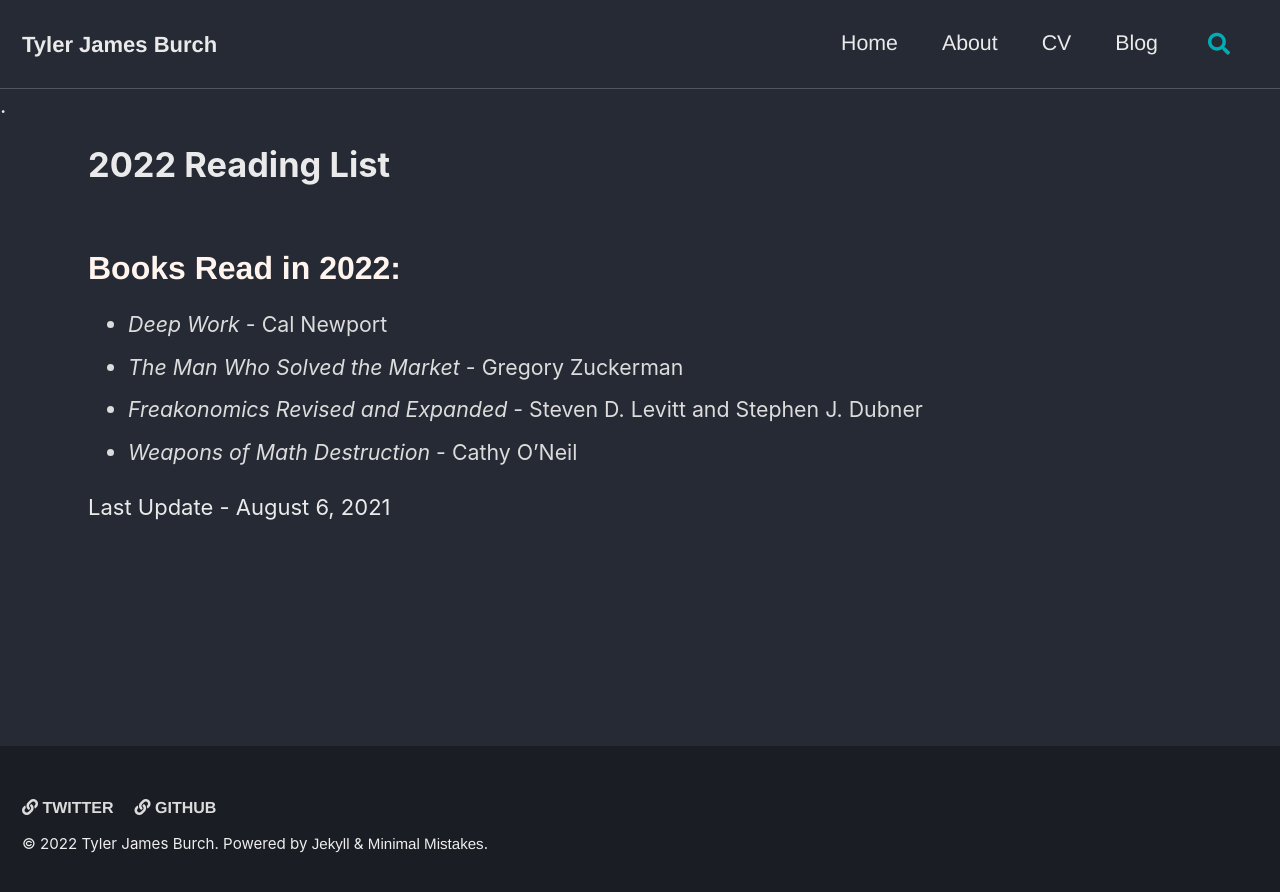
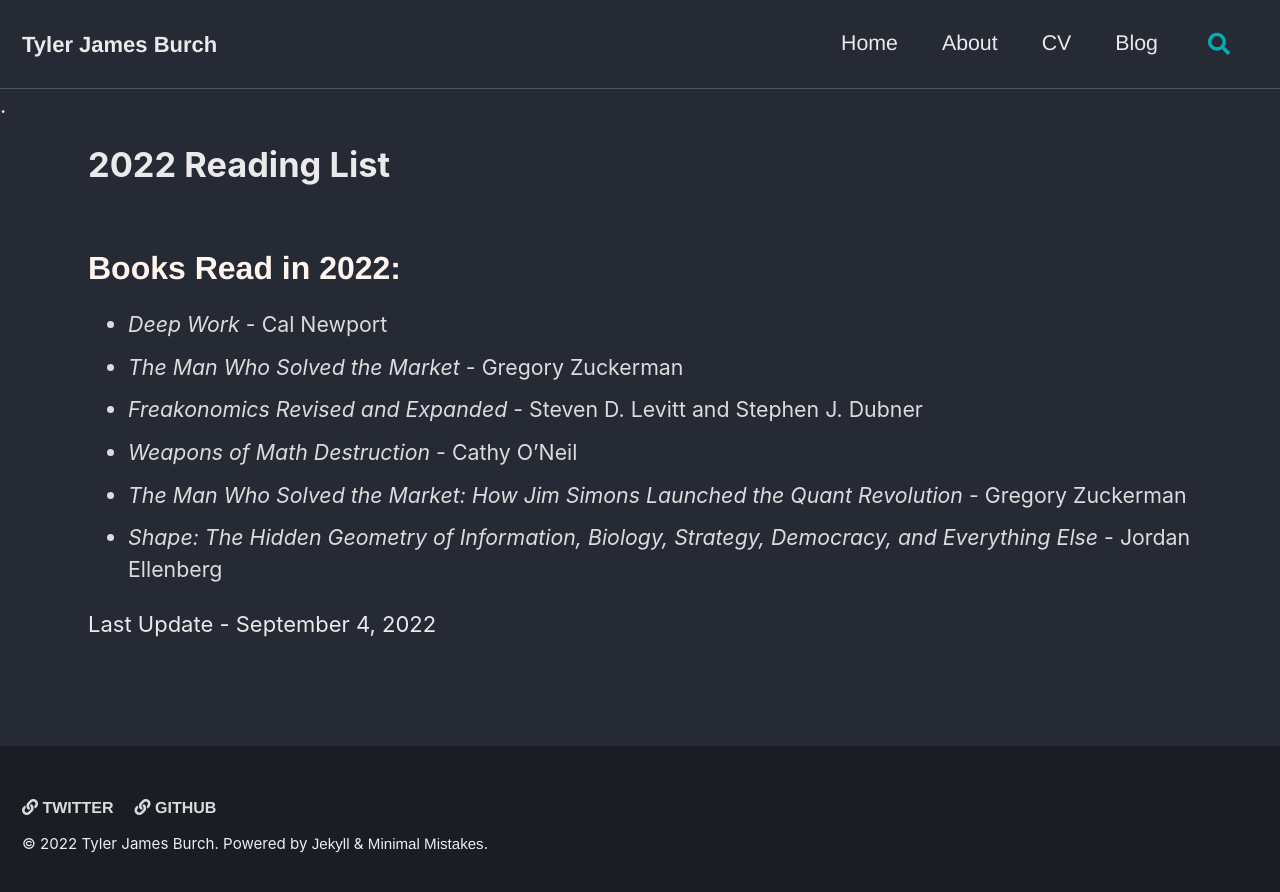
Before and after one commit to tjburch/tjburch.github.io, a Jekyll site: the page built from _other/2022readinglist.md, in a window 1280 px wide. Shown: the top 892 px of the page. Built offline with Jekyll 4.4.1, drawn with Linux system fonts in a browser that asks for light colours; cached includes are drawn as plain includes.

Commit message:
Add a couple new books

```diff
--- a/_other/2022readinglist.md
+++ b/_other/2022readinglist.md
@@ -1,7 +1,7 @@
 ---
 layout: other
 title: "2022 Reading List"
-date: 2021-01-01
+date: 2022-01-01
 #categories: Misc
 #tags: [misc]
 ---
@@ -12,5 +12,7 @@ date: 2021-01-01
 - _The Man Who Solved the Market_ - Gregory Zuckerman
 - _Freakonomics Revised and Expanded_ - Steven D. Levitt and Stephen J. Dubner
 - _Weapons of Math Destruction_ - Cathy O'Neil
+- _The Man Who Solved the Market: How Jim Simons Launched the Quant Revolution_ - Gregory Zuckerman
+- _Shape: The Hidden Geometry of Information, Biology, Strategy, Democracy, and Everything Else_ - Jordan Ellenberg
 
-Last Update - August 6, 2021
+Last Update - September 4, 2022
```
